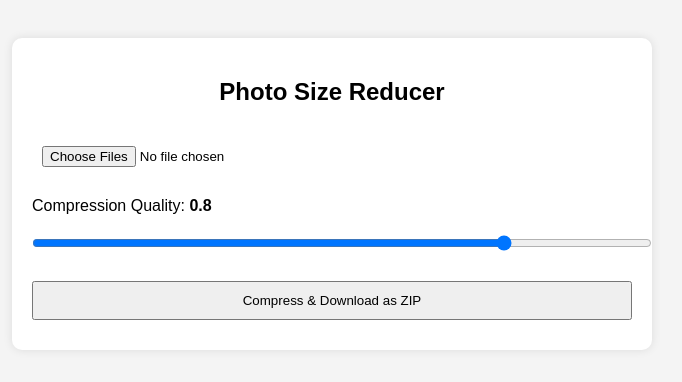
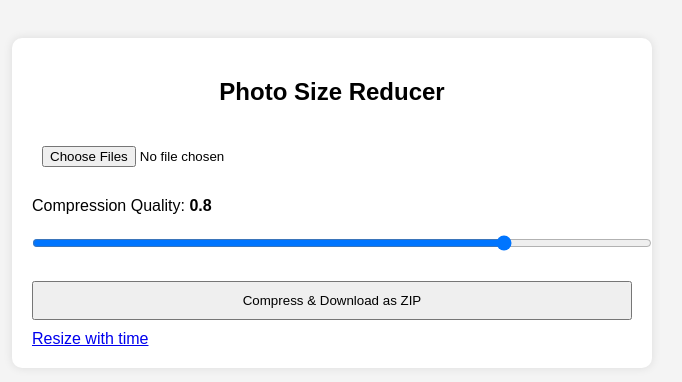
Before and after one commit to Sahani26/photo.resize, a plain HTML site: page index.html in a window 1280 px wide. Shown: the whole page, without its empty margins (308-990 px from the left). Drawn offline with nearby package versions, Linux system fonts and the light colour scheme.

Commit message:
Update index.html

```diff
--- a/index.html
+++ b/index.html
@@ -64,6 +64,7 @@
       />
 
       <button onclick="compressAndZip()">Compress & Download as ZIP</button>
+      <a href="resize.time.html">Resize with time</a>
     </div>
 
     <script>
```
